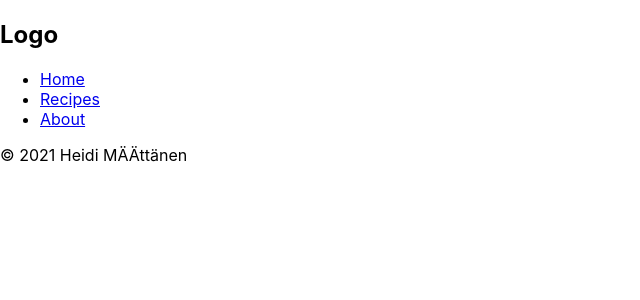
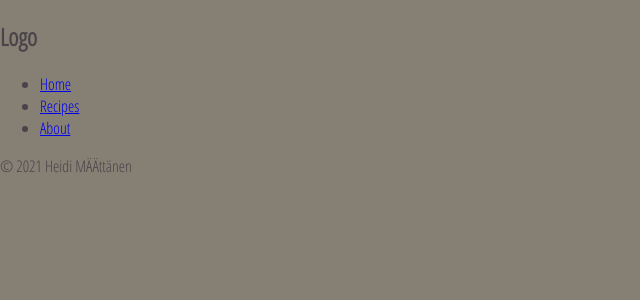
Before and after one commit to hinnurainen/recipes, a React (Create React App) app: page / in a window 1280 px wide. Shown: the top 300 px of the page, without its empty margins (0-640 px from the left). Built offline with nearby package versions, Linux system fonts and the light colour scheme.

Commit message:
cookbook styles added

```diff
--- a/public/index.html
+++ b/public/index.html
@@ -5,6 +5,8 @@
     <link rel="icon" href="%PUBLIC_URL%/favicon.ico" />
     <meta name="viewport" content="width=device-width, initial-scale=1" />
     <meta name="theme-color" content="#000000" />
+    <link rel="preconnect" href="https://fonts.gstatic.com">
+<link href="https://fonts.googleapis.com/css2?family=Open+Sans+Condensed:wght@300&display=swap" rel="stylesheet">
     <meta
       name="description"
       content="Web site created using create-react-app"
--- a/src/index.css
+++ b/src/index.css
@@ -1,13 +1,22 @@
+:root {
+  --basicfont: "Open Sans Condensed", sans-serif;
+  --greengray: #8e9189;
+  --darkest: #494449;
+  --middlegrey: #857f74;
+  --ivory: #eeefeb;
+  --lightgreen: #ddeac1;
+}
+
 body {
   margin: 0;
-  font-family: -apple-system, BlinkMacSystemFont, 'Segoe UI', 'Roboto', 'Oxygen',
-    'Ubuntu', 'Cantarell', 'Fira Sans', 'Droid Sans', 'Helvetica Neue',
-    sans-serif;
+  font-family: "Open Sans Condensed", sans-serif;
   -webkit-font-smoothing: antialiased;
   -moz-osx-font-smoothing: grayscale;
+  background-color: var(--middlegrey);
+  color: var(--darkest);
 }
 
 code {
-  font-family: source-code-pro, Menlo, Monaco, Consolas, 'Courier New',
+  font-family: source-code-pro, Menlo, Monaco, Consolas, "Courier New",
     monospace;
 }
```
